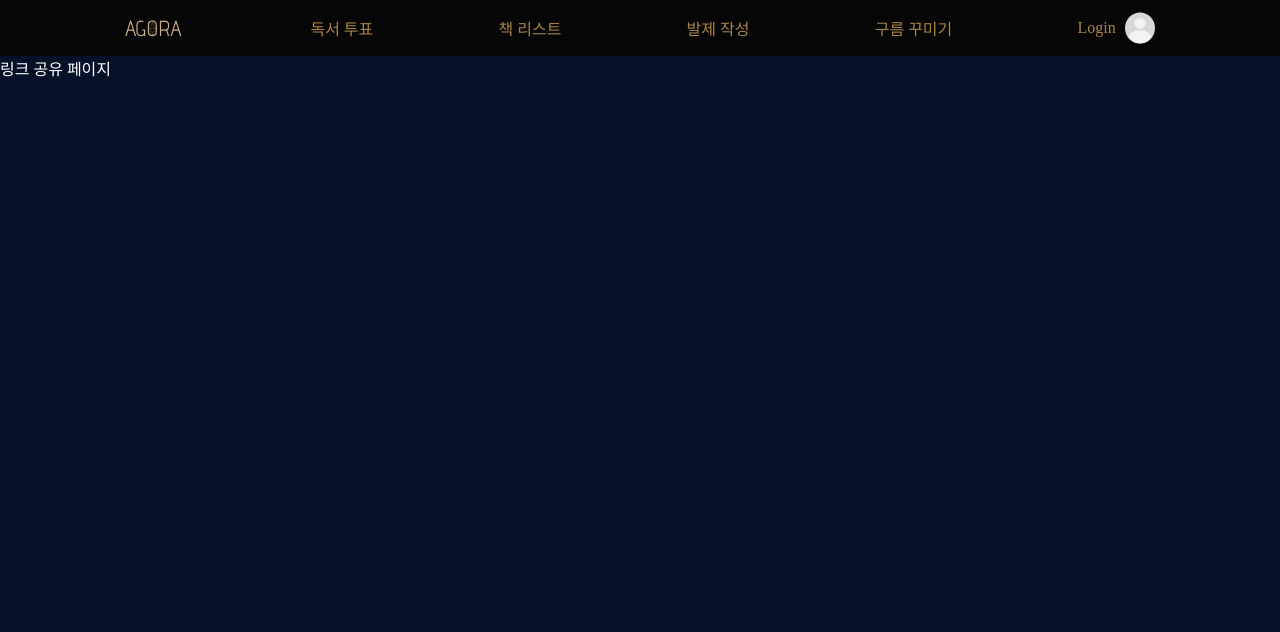
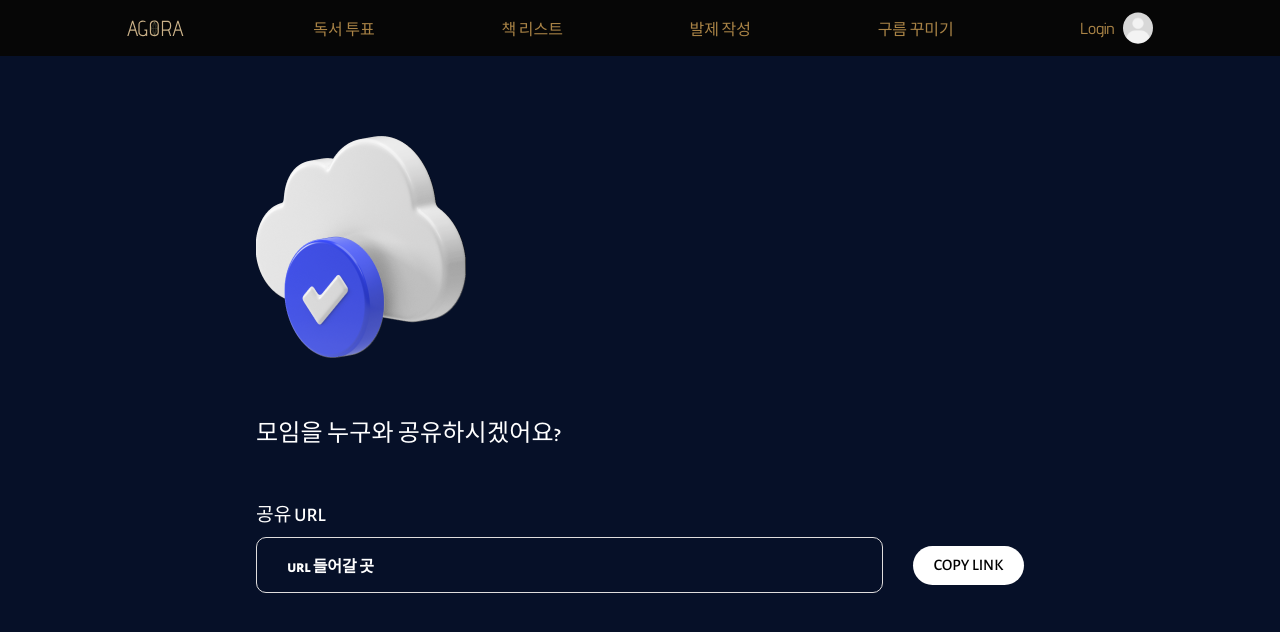
Before and after one commit to 9oormthon-univ/TEAM_5, a React (Create React App) app: page /share in a window 1280 px wide. Shown: the top 632 px of the page. Built offline with nearby package versions, Linux system fonts and the light colour scheme.

Commit message:
apply share page

```diff
--- a/src/components/Nav/index.tsx
+++ b/src/components/Nav/index.tsx
@@ -10,7 +10,9 @@ function Nav() {
   return (
     <StyledWrapper>
       <StyledLogoWrapper>
-        <StyledLogo src={logo} alt="로고" />
+        <Link to="/">
+          <StyledLogo src={logo} alt="로고" />
+        </Link>
       </StyledLogoWrapper>
 
       {navItems.map((item, index) => (
--- a/src/index.tsx
+++ b/src/index.tsx
@@ -1,19 +1,17 @@
-import React from "react";
-import ReactDOM from "react-dom/client";
-import Router from "router/Router";
-import { ThemeProvider } from "styled-components";
-import GlobalStyle from "styles/GlobalStyle";
-import theme from "styles/theme";
+import ReactDOM from 'react-dom/client';
+import Router from 'router/Router';
+import { ThemeProvider } from 'styled-components';
+import GlobalStyle from 'styles/GlobalStyle';
+import 'styles/index.css';
+import theme from 'styles/theme';
 
 const root = ReactDOM.createRoot(
-  document.getElementById("root") as HTMLElement
+  document.getElementById('root') as HTMLElement
 );
 
 root.render(
-  <React.StrictMode>
-    <ThemeProvider theme={theme}>
-      <GlobalStyle />
-      <Router />
-    </ThemeProvider>
-  </React.StrictMode>
+  <ThemeProvider theme={theme}>
+    <GlobalStyle />
+    <Router />
+  </ThemeProvider>
 );
--- a/src/pages/LinkShare.tsx
+++ b/src/pages/LinkShare.tsx
@@ -1,5 +1,95 @@
-function LinkShare(){
-  return <div>링크 공유 페이지</div>
+import primary from 'assets/images/primary.png';
+import Button from 'components/Button';
+import media from 'constants/media';
+import styled from 'styled-components';
+import theme from 'styles/theme';
+
+function LinkShare() {
+  return (
+    <StyledWrapper>
+      <StyledInWrapper>
+        <StyledImgWrapper>
+          <img src={primary} alt="체크 표시된 구름" />
+        </StyledImgWrapper>
+        <StyledQuestion>모임을 누구와 공유하시겠어요?</StyledQuestion>
+        <StyledURLWrapper>
+          <label>공유 URL</label>
+          <StyledCopyWrapper>
+            <StyledURL>url 들어갈 곳</StyledURL>
+            <Button
+              background={theme.color.white}
+              color={theme.color.black}
+              content="COPY LINK"
+            />
+          </StyledCopyWrapper>
+        </StyledURLWrapper>
+      </StyledInWrapper>
+    </StyledWrapper>
+  );
 }
 
 export default LinkShare;
+
+const StyledWrapper = styled.div`
+  position: relative;
+  display: flex;
+  flex-direction: column;
+  align-items: center;
+  justify-content: center;
+
+  margin-top: 5rem;
+  overflow-x: hidden;
+`;
+
+const StyledInWrapper = styled.div`
+  display: flex;
+  flex-direction: column;
+  justify-content: center;
+  width: 60%;
+  gap: 50px;
+`;
+
+const StyledQuestion = styled.span`
+  font-weight: ${theme.fontWeight.medium};
+  font-size: 1.5rem;
+  letter-spacing: 0.2px;
+`;
+
+const StyledImgWrapper = styled.div`
+  width: 300px;
+`;
+
+const StyledURLWrapper = styled.div`
+  display: flex;
+  flex-direction: column;
+  justify-content: center;
+  gap: 10px;
+  width: 100%;
+
+  label {
+    font-size: 1.2rem;
+  }
+`;
+
+const StyledURL = styled.div`
+  width: 700px;
+  padding: 15px 30px;
+  border-radius: 10px;
+  border: 0.5px solid ${theme.color.line};
+  font-weight: ${theme.fontWeight.bold};
+
+  ${media.mobile} {
+    width: 100%;
+  }
+`;
+
+const StyledCopyWrapper = styled.div`
+  display: flex;
+  flex-direction: row;
+  align-items: center;
+  gap: 30px;
+
+  ${media.mobile} {
+    flex-direction: column;
+  }
+`;
```
